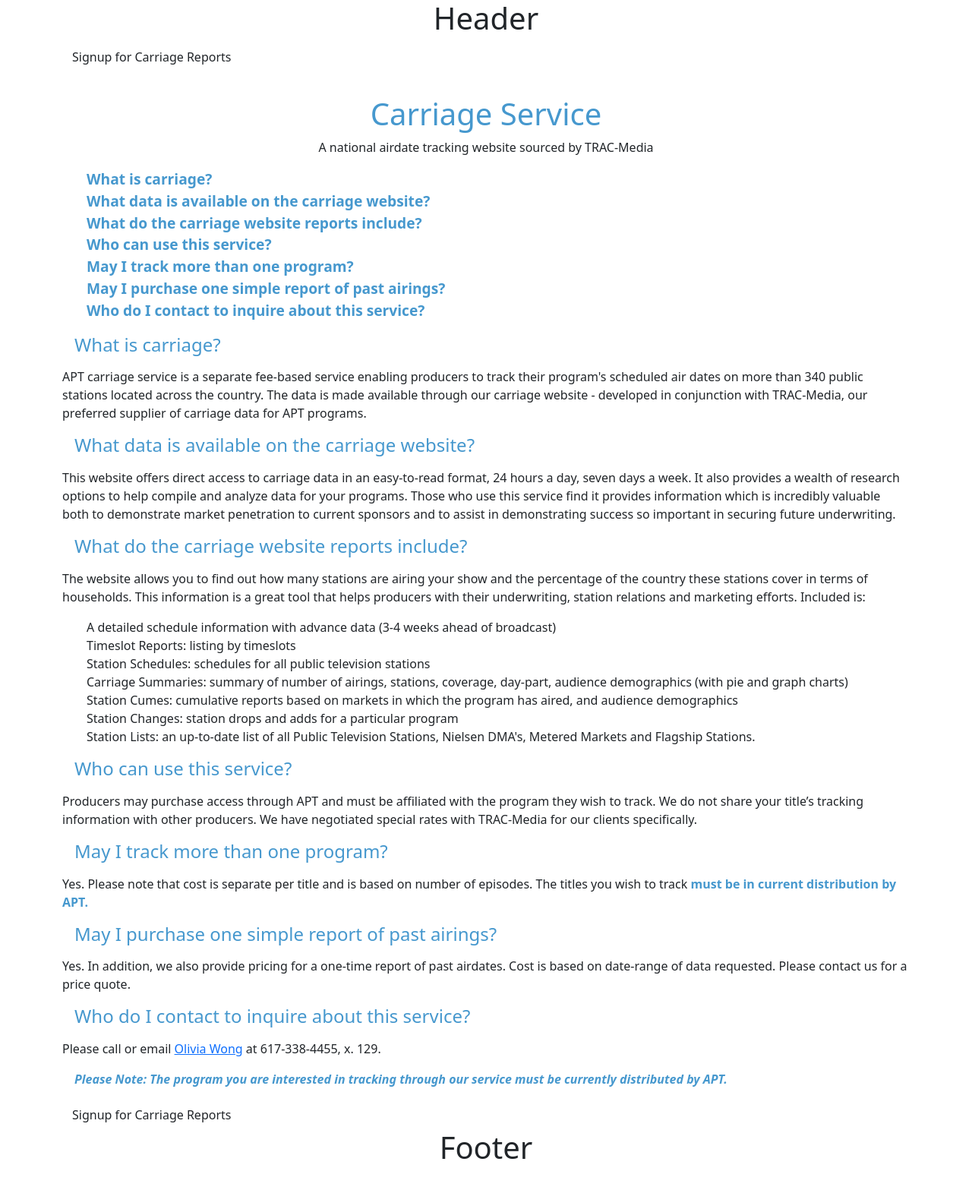
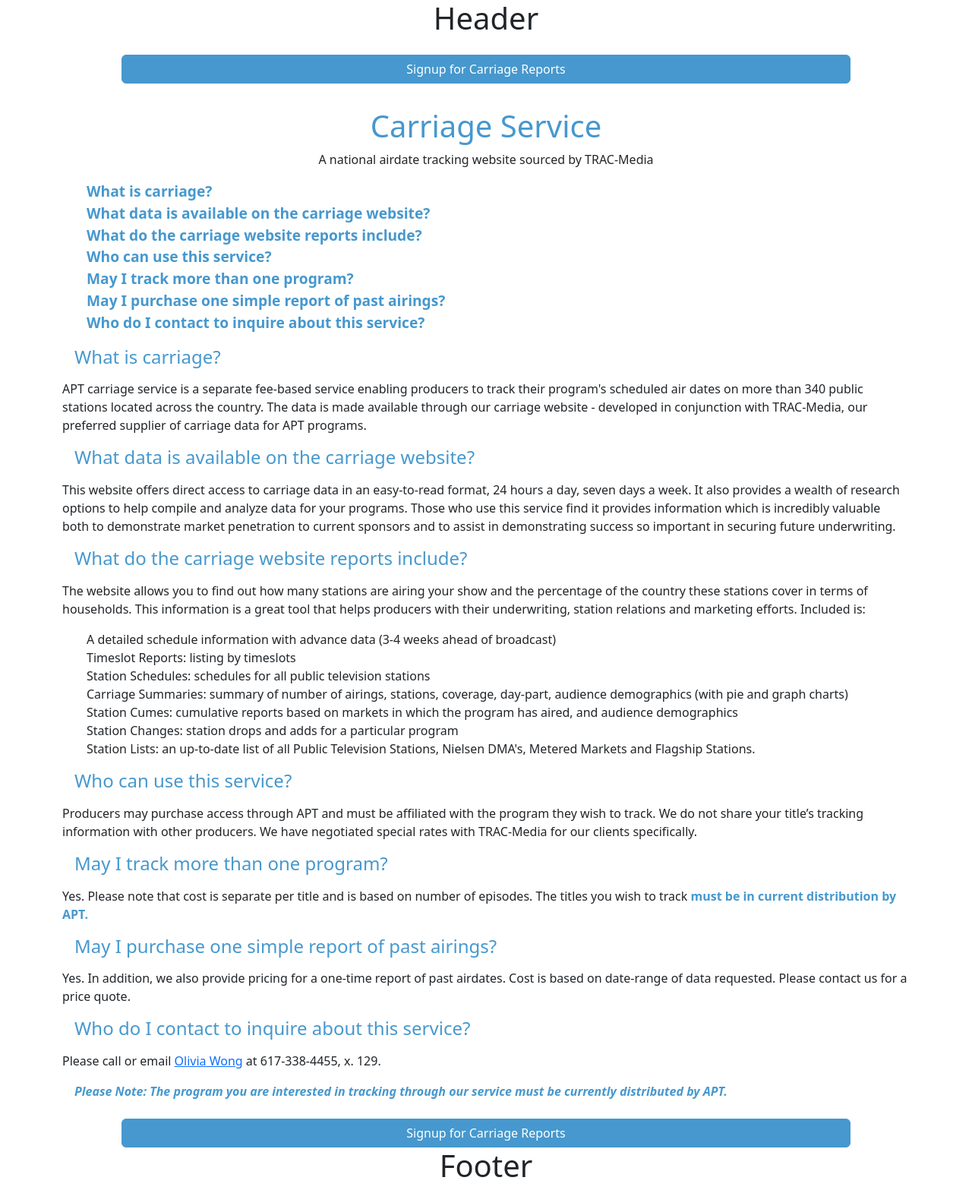
Before and after one commit to 3rendan/trac, a React (Create React App) app: page / in a window 1280 px wide. Shown: the whole page at 76% size. Before the commit the page ends 1543 px from the top, so only its background shows below. Built offline with nearby package versions, Linux system fonts and the light colour scheme; no server answers.

Commit message:
Bootstrap custom theme colors, syntax cleanup

```diff
--- a/src/App.js
+++ b/src/App.js
@@ -2,7 +2,6 @@ import React from 'react'
 import { RouterProvider } from 'react-router-dom'
 import router from './routes/router'
 import { ToastContainer } from 'react-toastify'
-import './assets/style/main.scss'
 
 const App = () => {
   return (
--- /dev/null
+++ b/src/assets/style/custom.scss
@@ -0,0 +1,12 @@
+$theme-colors: (
+  "primary": #4698CE,
+  "warning": #ffffcc,
+
+
+);
+// $primaryBackground: #4698CE;
+// $primaryText: #49505A;
+// $primaryPop: #ffffcc;
+
+
+@import '~bootstrap/scss/bootstrap';
--- a/src/assets/style/layout/_buttons.scss
+++ b/src/assets/style/layout/_buttons.scss
@@ -62,3 +62,7 @@
     margin-bottom: 1.25rem;
   }
 }
+.btn-x {
+  width: 75vw;
+  margin: auto;
+}
--- a/src/assets/style/main.scss
+++ b/src/assets/style/main.scss
@@ -4,3 +4,5 @@
   'layout/buttons',
   'layout/forms',
   'layout/faq';
+
+  @import 'custom';
--- a/src/components/CarriageService.jsx
+++ b/src/components/CarriageService.jsx
@@ -1,10 +1,12 @@
 import React from 'react'
-import { Link } from 'react-router-dom'
+import Button from 'react-bootstrap/Button'
 
 const CarriageService = () => {
   return (
     <div className='container'>
-      <Link to='/form'><button className='btn'>Signup for Carriage Reports</button></Link>
+      <div className="d-grid gap-2 mt-4">
+        <Button href='/form' variant='primary' className='btn-x' style={{color: 'white'}}>Signup for Carriage Reports</Button>
+      </div>
       <div className='text-center'>
         <h1 className='faq-title-row'>Carriage Service</h1>
         <p className='fs-6'>A national airdate tracking website sourced by TRAC-Media</p>
@@ -51,7 +53,9 @@ const CarriageService = () => {
 
         <p className='fw-bolder fst-italic'>Please Note: The program you are interested in tracking through our service must be currently distributed by APT.</p>
       </div>
-      <Link to='/form'><button className='btn'>Signup for Carriage Reports</button></Link>
+      <div className="d-grid gap-2 mt-4">
+        <Button href='/form' variant='primary' className='btn-x' style={{color: 'white'}}>Signup for Carriage Reports</Button>
+      </div>
     </div>
   )
 }
--- a/src/components/form/FYI.jsx
+++ b/src/components/form/FYI.jsx
@@ -1,5 +1,5 @@
 import React from 'react'
-import { Card } from 'react-bootstrap'
+import Card from 'react-bootstrap/Card'
 
 const FYI = () => {
   return (
--- a/src/components/FormGrid.jsx
+++ b/src/components/form/FormGrid.jsx
@@ -1,6 +1,6 @@
 import React from 'react'
-import SubscriptionForm from './form/SubscriptionForm'
-import FYI from './form/FYI'
+import SubscriptionForm from './SubscriptionForm'
+import FYI from './FYI'
 
 const FormGrid = () => {
   return (
--- a/src/components/form/SubscriptionForm.jsx
+++ b/src/components/form/SubscriptionForm.jsx
@@ -4,7 +4,9 @@ import 'react-toastify/dist/ReactToastify.css';
 import { useTracsContext } from '../../hooks/useTracsContext'
 import ProgramsContext from '../../context/ProgramsContext'
 import Terms from './Terms'
-import { Modal, Card, Button } from 'react-bootstrap'
+import Modal from 'react-bootstrap/Modal'
+import Button from 'react-bootstrap/Button'
+import Card from 'react-bootstrap/Card'
 
 const SubscriptionForm = () => {
   const { dispatch } = useTracsContext()
@@ -215,7 +217,7 @@ const SubscriptionForm = () => {
                 </Modal.Footer>
               </Modal>
             <div className='d-grid'>
-              <Button type='submit' disabled={!termsOfUse}>Register</Button>
+              <Button type='submit' style={{color: 'white'}} disabled={!termsOfUse}>Register</Button>
               <div className="text-center mt-2">
                 <small className='fst-italic'>You must fill in all fields and agree to the Terms of Use to submit a request.</small>
               </div>
--- a/src/index.js
+++ b/src/index.js
@@ -4,7 +4,8 @@ import App from './App'
 import { TracsContextProvider } from './context/TracsContext'
 import { ProgramsProvider } from './context/ProgramsContext'
 import reportWebVitals from './reportWebVitals'
-import 'bootstrap/dist/css/bootstrap.min.css'
+import './assets/style/main.scss'
+
 
 const root = ReactDOM.createRoot(document.getElementById('root'))
 root.render(
--- a/src/routes/router.js
+++ b/src/routes/router.js
@@ -2,9 +2,8 @@ import * as React from 'react'
 import { createBrowserRouter } from 'react-router-dom'
 import RootLayout from '../RootLayout'
 import ErrorPage from './ErrorPage'
-import SubscriptionForm from '../components/form/SubscriptionForm'
 import CarriageService from '../components/CarriageService'
-import FormGrid from '../components/FormGrid'
+import FormGrid from '../components/form/FormGrid'
 
 const router = createBrowserRouter([
   {
```
